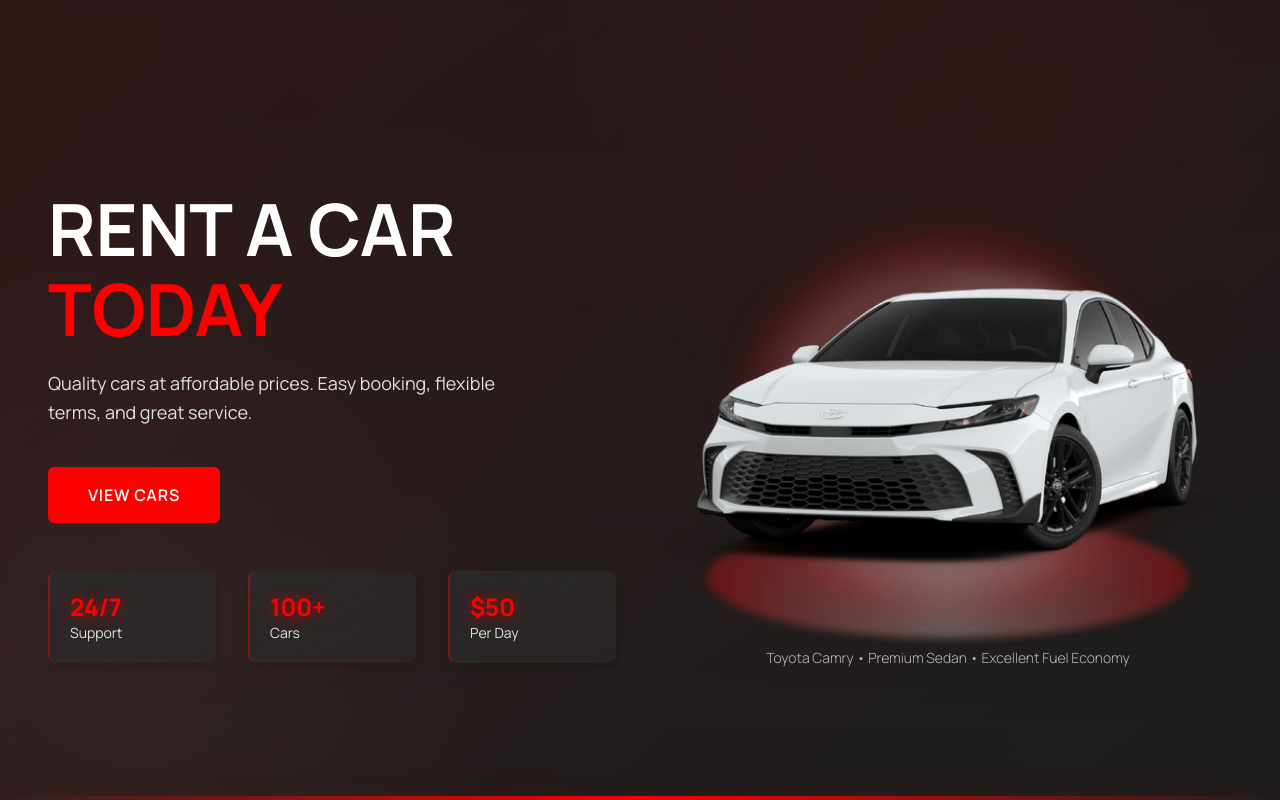
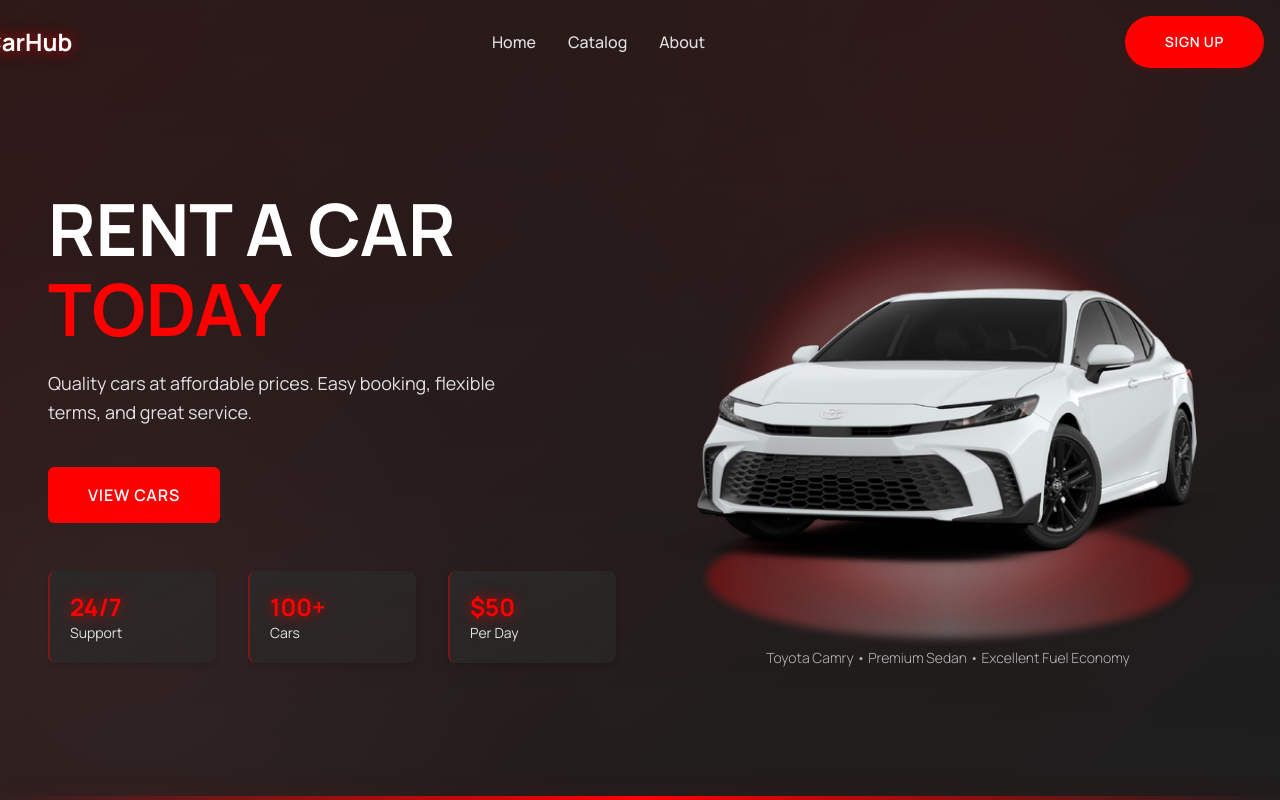
Before and after one commit to JDestefano11/car-showcase, a Next.js app in the folder car-application/: page / in a window 1280 px wide. Built offline with nearby package versions, Linux system fonts and the light colour scheme.

Commit message:
`Added Navbar component to layout and index of components`

```diff
--- a/car-application/app/layout.tsx
+++ b/car-application/app/layout.tsx
@@ -1,6 +1,7 @@
 import type { Metadata } from "next";
 import { Manrope } from "next/font/google";
 import "./globals.css";
+import { Navbar } from "../components";
 
 const manrope = Manrope({
   subsets: ["latin"],
@@ -20,6 +21,7 @@
   return (
     <html lang="en">
       <body className={manrope.className}>
+        <Navbar />
         {children}
       </body>
     </html>
--- /dev/null
+++ b/car-application/components/Navbar.tsx
@@ -0,0 +1,56 @@
+"use client";
+
+import Link from "next/link";
+
+const Navbar = () => {
+  return (
+    <header className="w-full absolute z-10">
+      <nav className="max-w-[1440px] mx-auto flex justify-between items-center sm:px-16 px-6 py-4">
+        {/* Logo on the left */}
+        <div className="flex-shrink-0 -ml-6 sm:-ml-12 xl:-ml-20">
+          <Link href="/" className="block">
+            <h1 className="text-2xl font-bold text-text animate-pulse">
+              CarHub
+            </h1>
+          </Link>
+        </div>
+
+        {/* Navigation links centered */}
+        <div className="flex-grow flex justify-center">
+          <div className="flex gap-8">
+            <Link
+              href="/"
+              className="text-text-muted hover:text-secondary transition-colors font-medium text-base relative group"
+            >
+              Home
+              <span className="absolute bottom-0 left-0 w-0 h-0.5 bg-secondary transition-all duration-300 group-hover:w-full"></span>
+            </Link>
+            <Link
+              href="/catalog"
+              className="text-text-muted hover:text-secondary transition-colors font-medium text-base relative group"
+            >
+              Catalog
+              <span className="absolute bottom-0 left-0 w-0 h-0.5 bg-secondary transition-all duration-300 group-hover:w-full"></span>
+            </Link>
+            <Link
+              href="/about"
+              className="text-text-muted hover:text-secondary transition-colors font-medium text-base relative group"
+            >
+              About
+              <span className="absolute bottom-0 left-0 w-0 h-0.5 bg-secondary transition-all duration-300 group-hover:w-full"></span>
+            </Link>
+          </div>
+        </div>
+
+        {/* Sign in button on the right */}
+        <div className="flex-shrink-0 mr-0 sm:mr-0 xl:mr-[-3rem]">
+          <button className="custom-btn bg-secondary hover:bg-secondary-light text-text px-4 py-1.5 text-sm rounded-full font-medium transition-colors duration-300 flex-shrink-0 shadow-button hover:shadow-button-hover">
+            Sign Up
+          </button>
+        </div>
+      </nav>
+    </header>
+  );
+};
+
+export default Navbar;
--- a/car-application/components/index.ts
+++ b/car-application/components/index.ts
@@ -1,4 +1,5 @@
 import Hero from "./Hero";
 import CustomButton from "./CustomButton";
+import Navbar from "./Navbar";
 
-export { Hero, CustomButton };
+export { Hero, CustomButton, Navbar };
```
Also changed, not shown: car-application/components/Footer.tsx (added).
